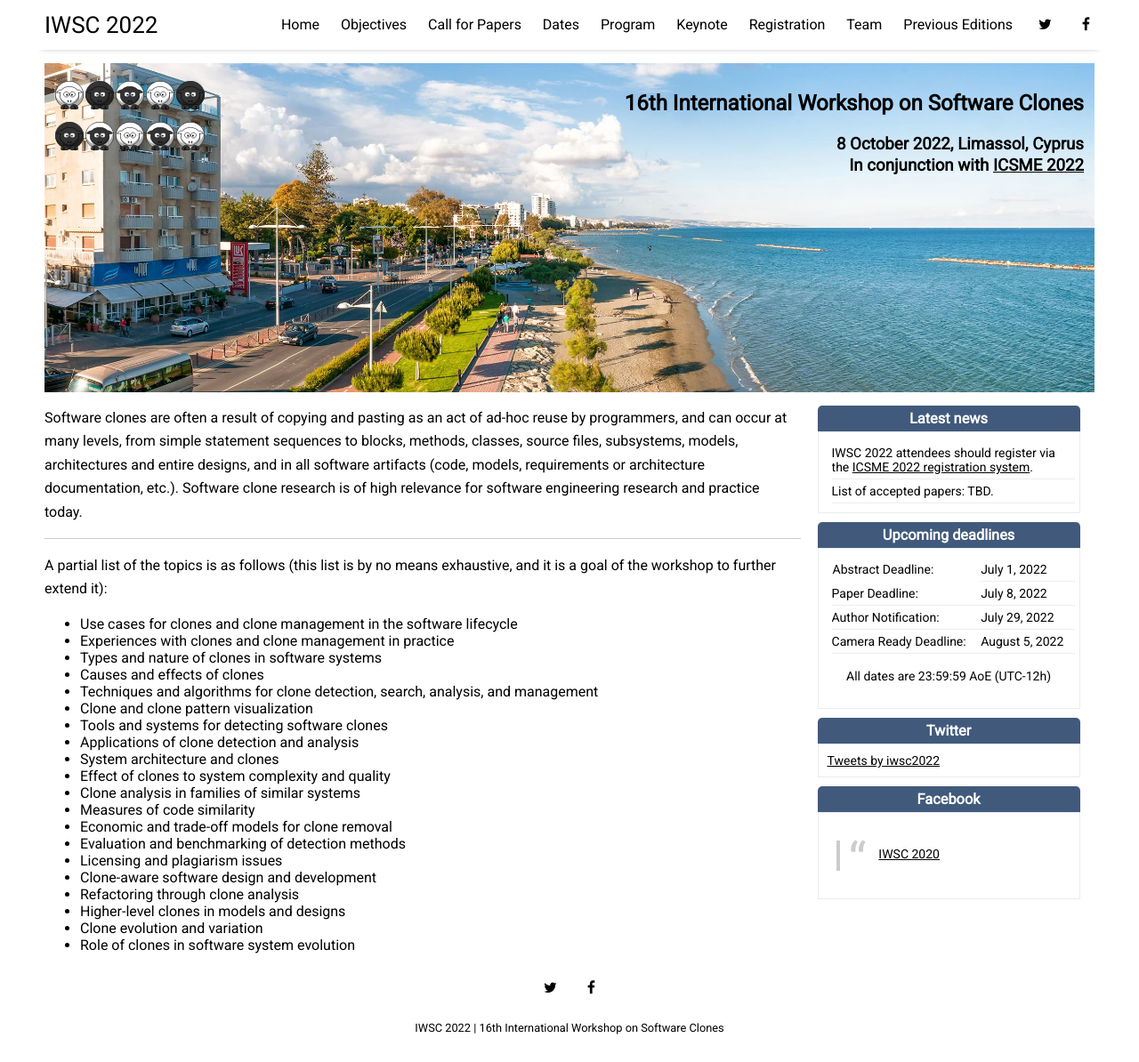
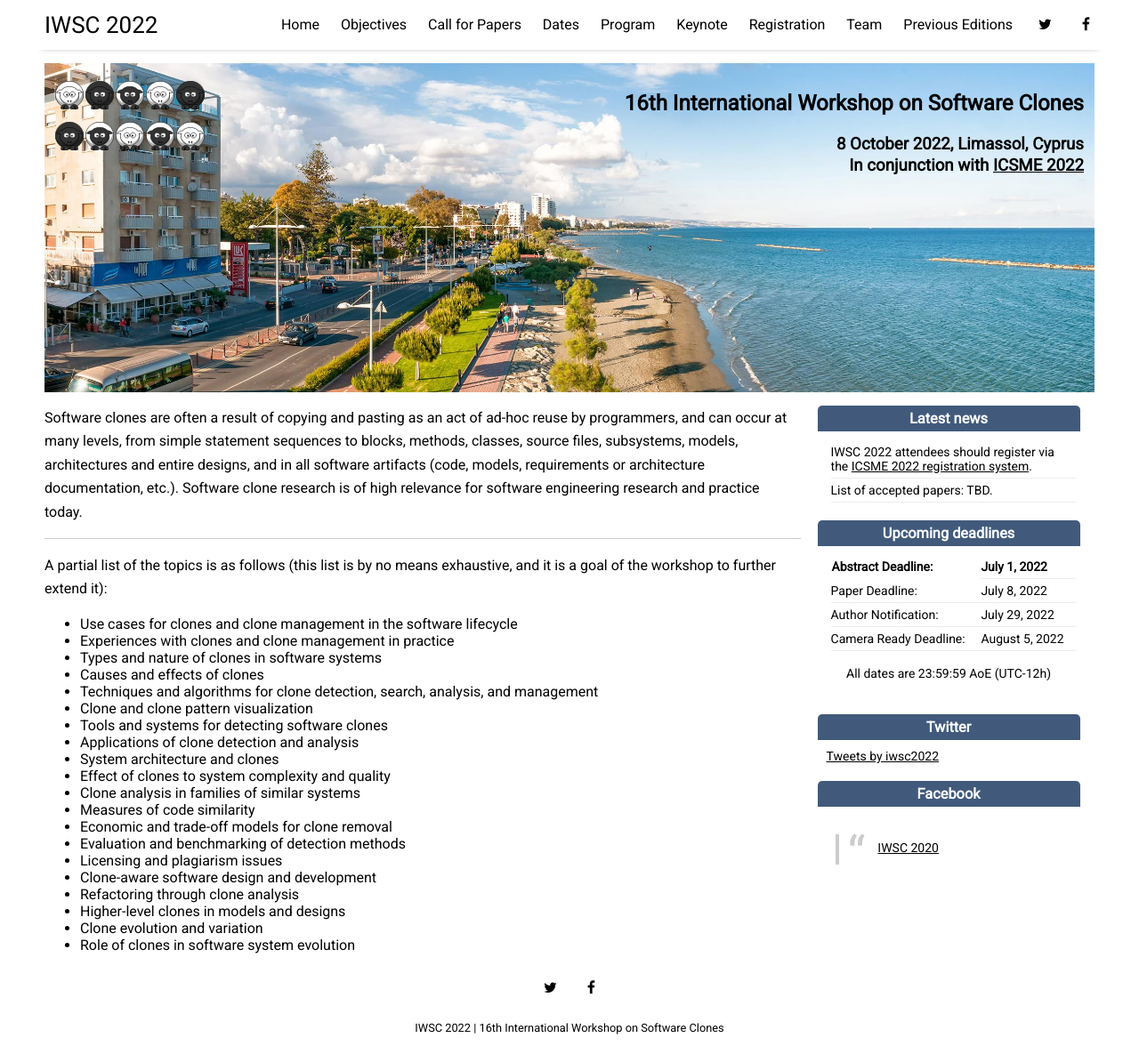
Before and after one commit to iwsc2023/iwsc2023.github.io, a Jekyll site: the page built from index.html, in a window 1280 px wide and 1194 px high. Shown: the whole window at 89% size. Built offline with Jekyll 4.4.1, drawn with Linux system fonts in a browser that asks for light colours; nearby versions of some CDN libraries; the list of posts is cut into pages by our own code; comment, search, counter and statistics services are not loaded.

Commit message:
add important dates

```diff
--- a/_includes/sidebar.html
+++ b/_includes/sidebar.html
@@ -22,8 +22,8 @@
     <div class="grey_box">
       <table class="tg">
         <tr>
-          <td class=">tg-col"> Abstract Deadline:</td>
-          <td class="tg-col">July 1, 2022</td>
+          <td class=">tg-col"> <b>Abstract Deadline:</b></td>
+          <td class="tg-col"> <b>July 1, 2022</b></td>
           <!---<td class="tg-col"><del>July 1, 2022 AoE</del> <br/> 20 Dec 19 AoE</td>--->
         </tr>
         <tr>
--- a/assets/css/_sass/_home.scss
+++ b/assets/css/_sass/_home.scss
@@ -258,7 +258,6 @@
 }
 
 .body_layout .right .grey_box {
-  border: solid #EAECEE 1px;
   padding: 10px;
   margin-bottom: 10px;
 }
```
